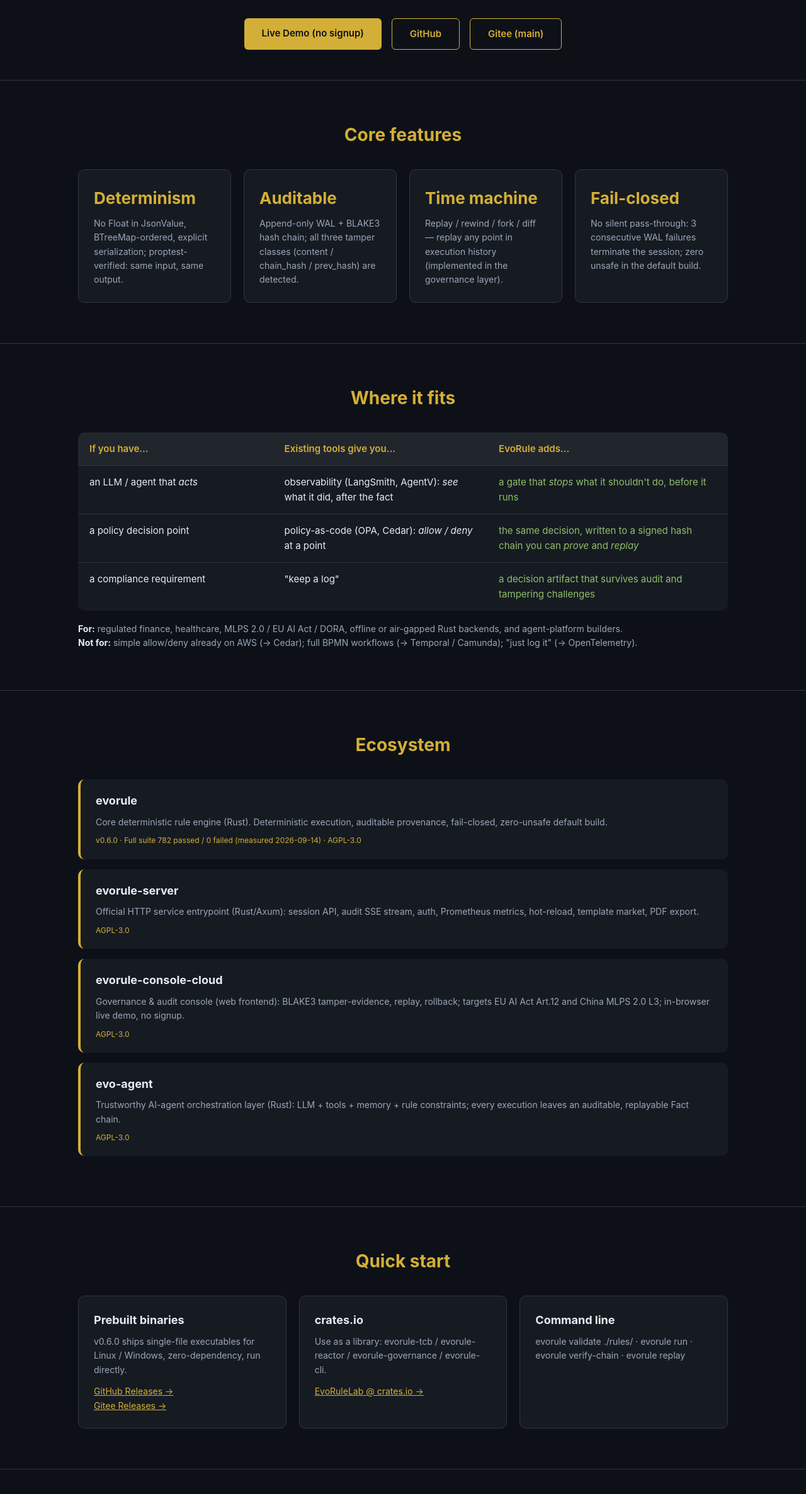
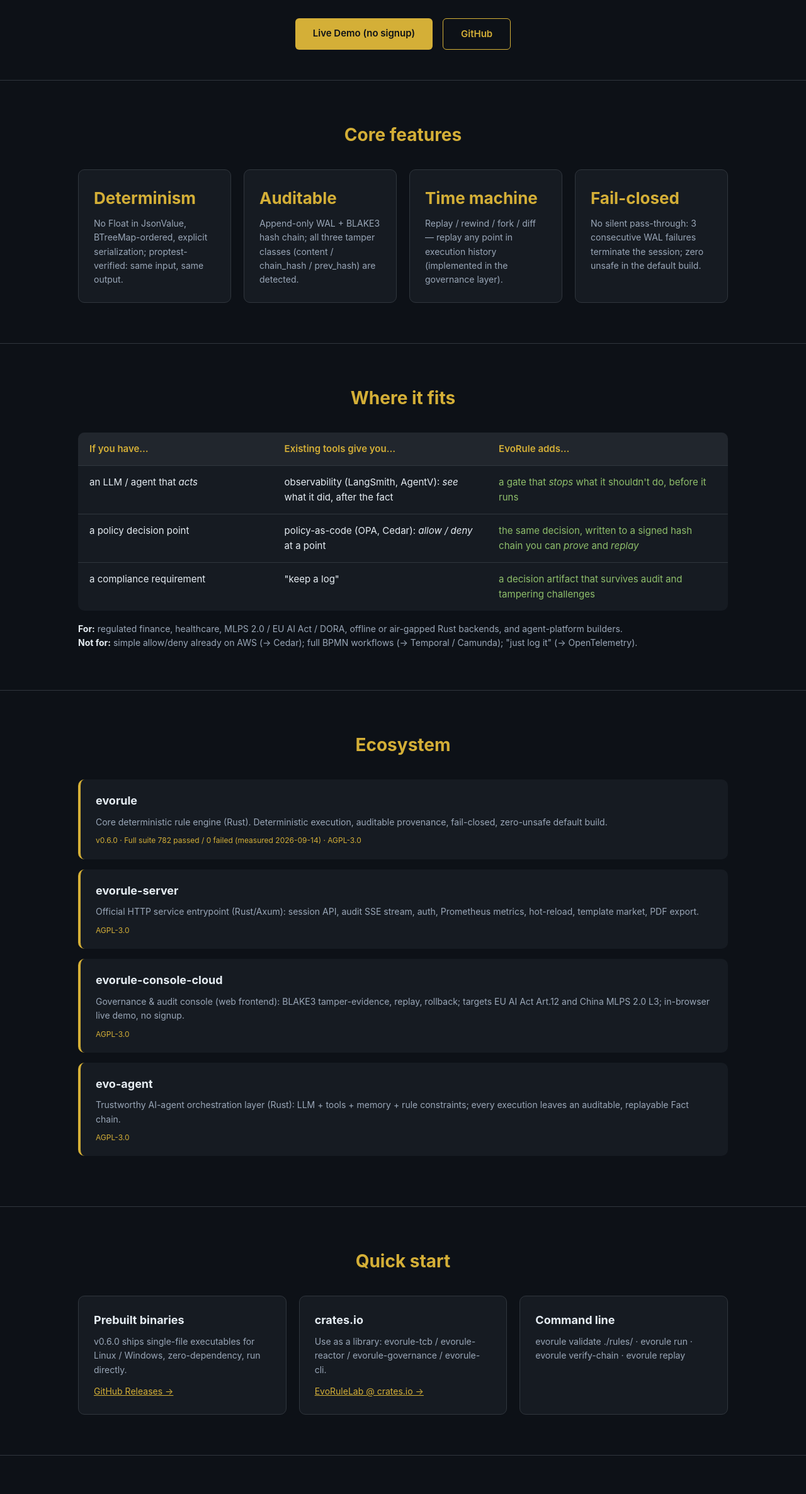
Before and after one commit to evorule/evorule.github.io, a plain HTML site: page index.html in a window 1280 px wide. Shown: the part 385-2758 px from the top of the page at 63% size. Drawn offline with Linux system fonts and the light colour scheme.

Commit message:
fix(site): drop Gitee links - all hosting is on GitHub

```diff
--- a/index.html
+++ b/index.html
@@ -108,7 +108,6 @@
     <div class="cta">
       <a class="btn btn-primary" href="wasm-demo/index.html">Live Demo (no signup)</a>
       <a class="btn btn-ghost" href="https://github.com/evorule/evorule" target="_blank" rel="noopener">GitHub</a>
-      <a class="btn btn-ghost" href="https://gitee.com/evorule/evorule" target="_blank" rel="noopener">Gitee (main)</a>
     </div>
   </div>
 </div>
@@ -199,8 +198,7 @@
         <h3>Prebuilt binaries</h3>
         <p>v0.6.0 ships single-file executables for Linux / Windows, zero-dependency, run directly.</p>
         <p style="margin-top:12px;">
-          <a href="https://github.com/evorule/evorule/releases" target="_blank" rel="noopener" style="color:var(--gold)">GitHub Releases →</a><br/>
-          <a href="https://gitee.com/evorule/evorule/releases" target="_blank" rel="noopener" style="color:var(--gold)">Gitee Releases →</a>
+          <a href="https://github.com/evorule/evorule/releases" target="_blank" rel="noopener" style="color:var(--gold)">GitHub Releases →</a>
         </p>
       </div>
       <div class="card">
@@ -223,7 +221,6 @@
       <a href="wasm-demo/index.html">🚀 WASM Demo<small>run the engine in your browser · no signup</small></a>
       <a href="https://github.com/evorule/evorule-console-cloud" target="_blank" rel="noopener">🖥️ Console Cloud<small>full governance &amp; audit console</small></a>
       <a href="https://github.com/evorule" target="_blank" rel="noopener">🐙 GitHub Organization<small>11 public repositories</small></a>
-      <a href="https://gitee.com/evorule" target="_blank" rel="noopener">🇨🇳 Gitee (main)<small>code hosting &amp; community</small></a>
       <a href="https://crates.io/users/EvoRuleLab" target="_blank" rel="noopener">📦 crates.io<small>publisher: EvoRuleLab</small></a>
       <a href="https://juejin.cn" target="_blank" rel="noopener">📝 Juejin column<small>first post (link to be added after launch)</small></a>
       <a href="mailto:evorulelab@gmail.com">✉️ Contact<small>evorulelab@gmail.com</small></a>
```
Also changed, not shown: audit-as-memory.html (+1 -1 lines), audit-chain.html (+1 -1 lines), evid.html (+1 -1 lines), llm-attestation.html (+1 -1 lines).
